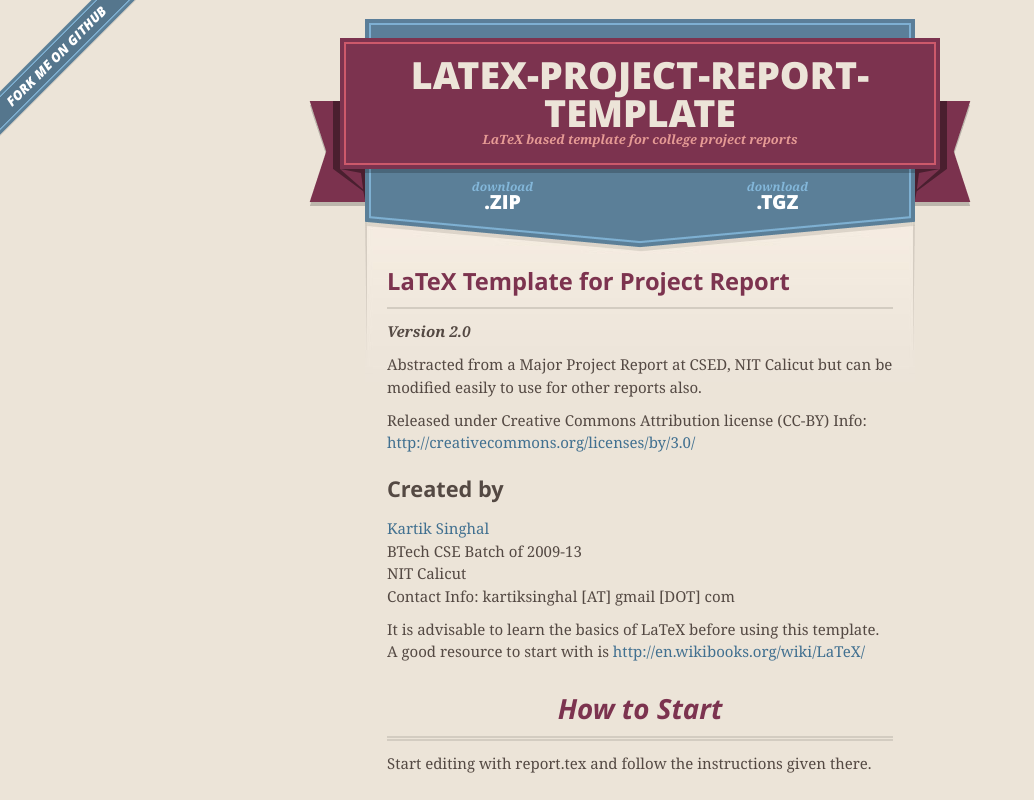
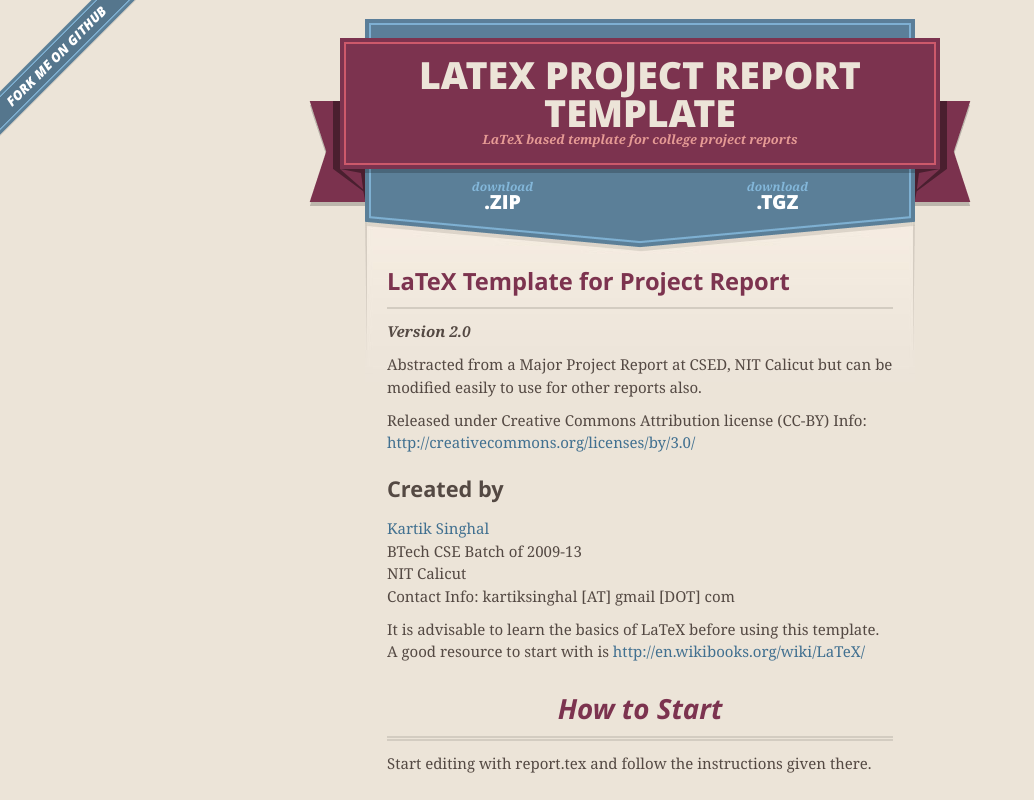
Before and after one commit to k4rtik/latex-project-report-template, a plain HTML site: page index.html in a window 1280 px wide. Shown: the top 800 px of the page, without its empty margins (0-1034 px from the left). Drawn offline with nearby package versions, Linux system fonts and the light colour scheme.

Commit message:
Remove hyphenation from heading

```diff
--- a/index.html
+++ b/index.html
@@ -27,7 +27,7 @@
       <header>
         <span class="ribbon-outer">
           <span class="ribbon-inner">
-            <h1>Latex-project-report-template</h1>
+            <h1>LaTeX Project Report Template</h1>
             <h2>LaTeX based template for college project reports</h2>
           </span>
           <span class="left-tail"></span>
```
